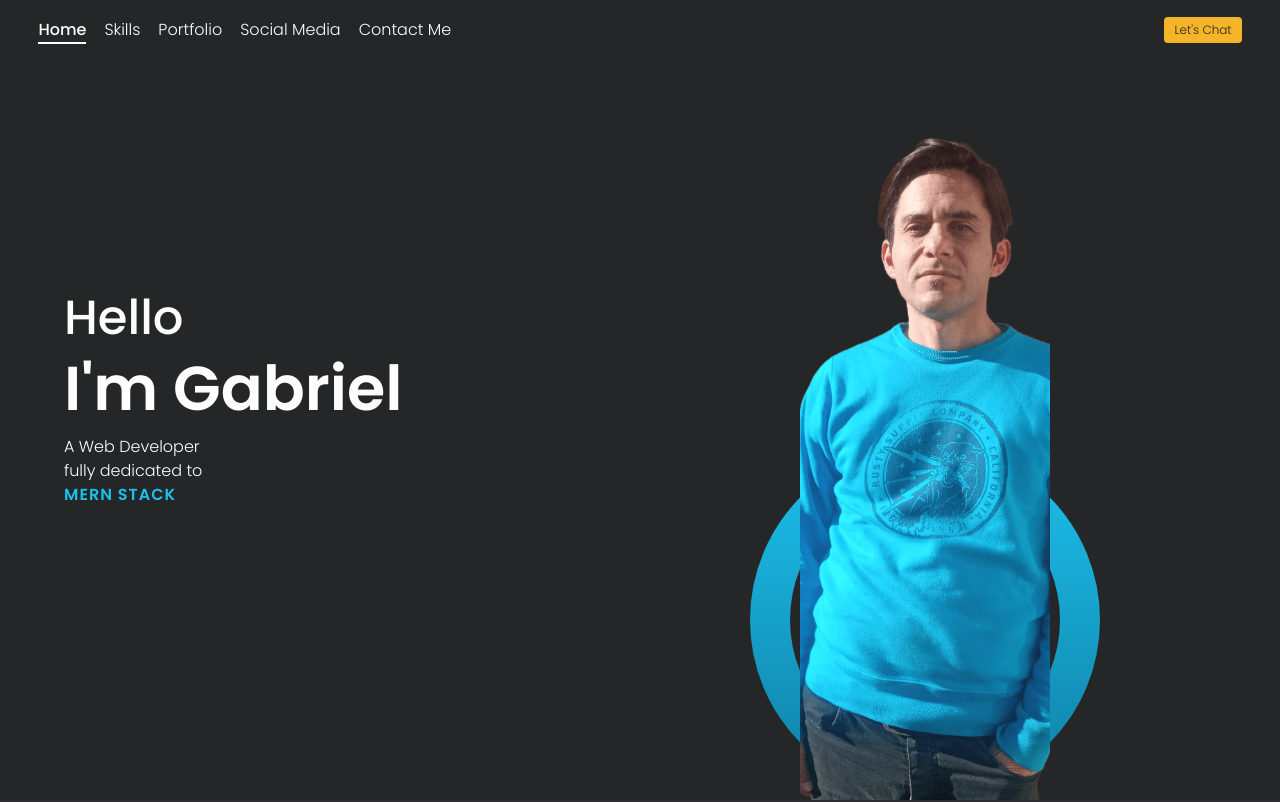
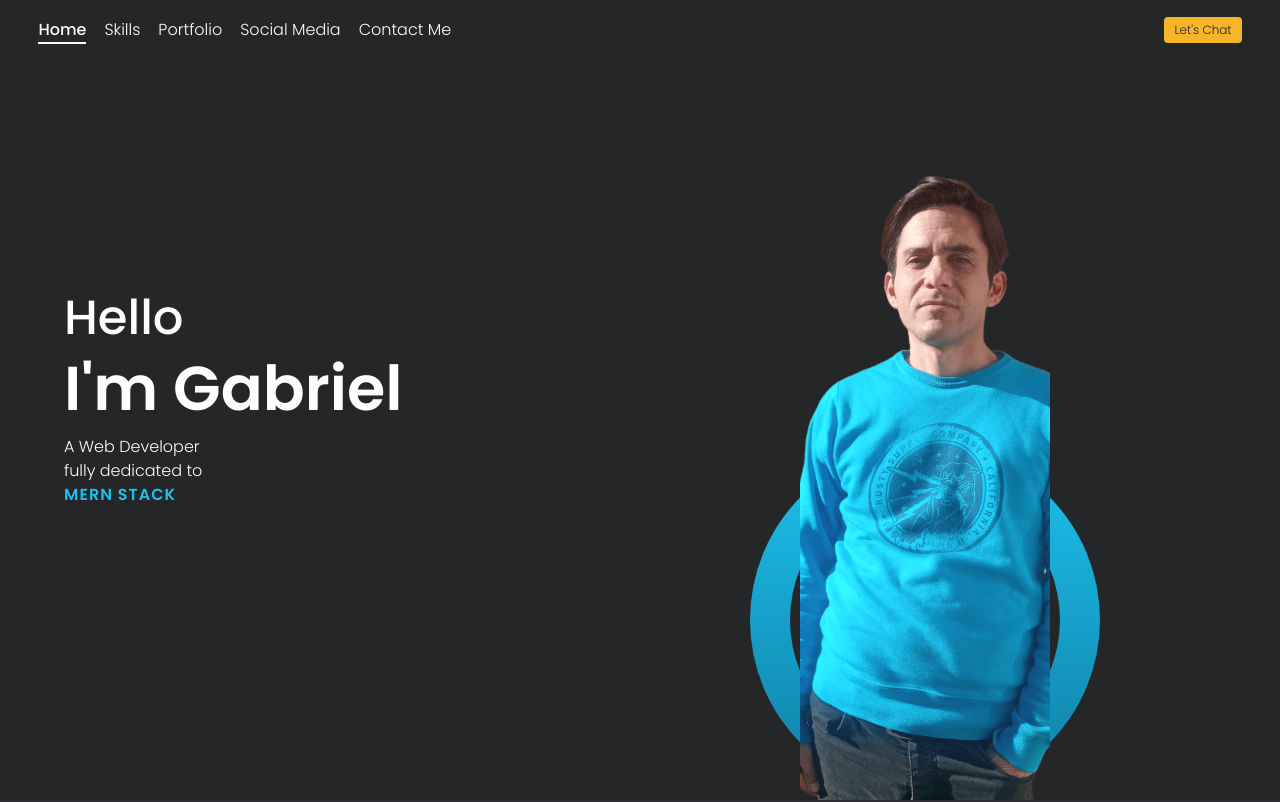
Before and after one commit to GabrielNumaX/new-portfolio, a Next.js app: page / in a window 1280 px wide. Shown: the top 802 px of the page. Built offline with nearby package versions, Linux system fonts and the light colour scheme.

Commit message:
prof img FIXED w/h

```diff
--- a/styles/landing.scss
+++ b/styles/landing.scss
@@ -105,29 +105,33 @@
             width: 250px;
             // width: 50%;
             // width: auto;
-            height: calc(95vh - 60px);
+            height: calc(90vh - 60px);
             // height: auto;
             // height: 80%;
             // height: calc(80vh - 60px);
             bottom: 0;
 
             @include tablet {
-                height: calc(90vh - 60px);
-                width: 220px;
+                // height: calc(90vh - 60px);
+                height: 440px;
+                width: 230px;
                 bottom: 0;
             }
 
             @include mobileBig {
-                height: calc(85vh - 60px);
-                width: 180px;
+                // height: calc(85vh - 60px);
+                height: 360px;
+                width: 190px;
                 bottom: 0;
             }
 
             @include mobile {
-                height: calc(80vh - 60px);
-                width: 140px;
+                // height: calc(80vh - 60px);
+                // height: 60%;
+                height: 290px;
+                width: 150px;
                 // width: 50%;
-                bottom: -30px;
+                bottom: -20px;
             }
         }
     }
```
